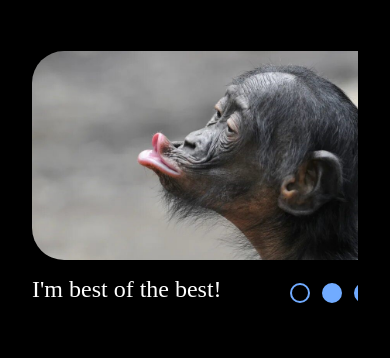
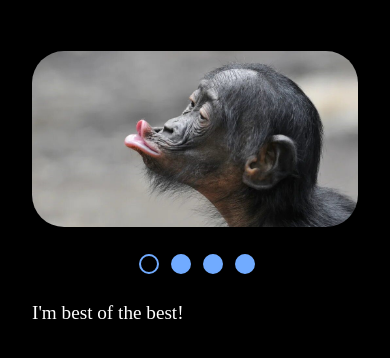
Before and after one commit to Daria-V1985/cssMemeSlider, a plain HTML site: page cssMemeSlider/index.html in a window 390 px wide. Drawn offline with Linux system fonts and the light colour scheme.

Commit message:
feat: add mobile version style (Thu, Sep 19, 2024, 0:28:14 PM)

```diff
--- a/cssMemeSlider/assets/css/style.css
+++ b/cssMemeSlider/assets/css/style.css
@@ -40,7 +40,7 @@ input[name = 'radio']{
   height: 100%;
   display: flex;
   color: #fff;
-  font-size: 1.5rem;
+  font-size: clamp(1.2rem, 1vw, 1.5rem);
 }
 .slider__item {
   border-radius: 2rem;
@@ -115,3 +115,20 @@ margin-left: -75%;
     margin: 0 2rem;
   }
 }
+
+@media (max-width:500px) {
+  .slider{
+      display: flex;
+      flex-direction: column;
+  }
+  .slider__items {
+      order: 1;
+  }
+  .slider__info {
+      order:3;
+  }
+  .slider__dots {
+      order: 2;
+      justify-content: center;
+  }
+}
```
